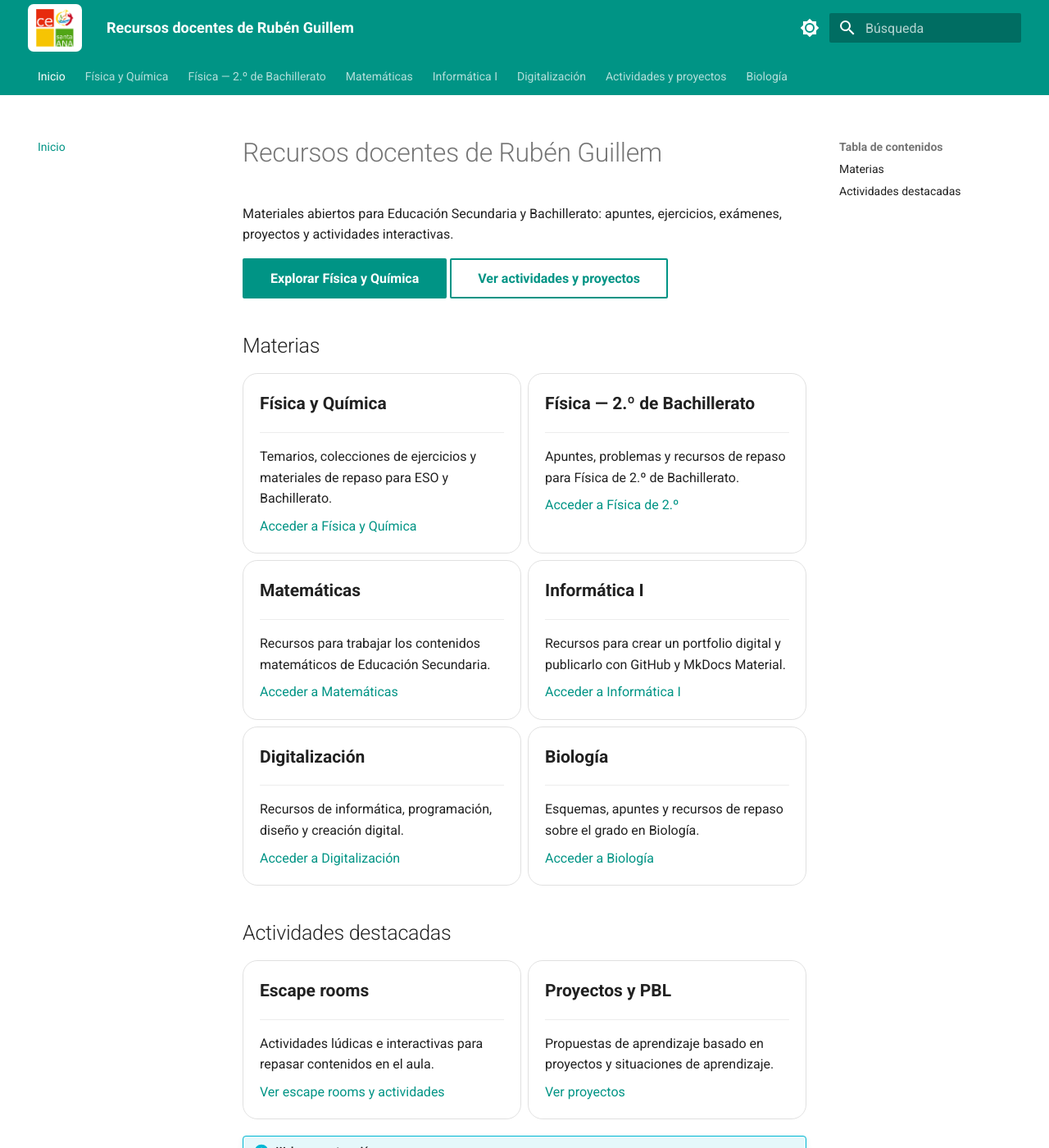
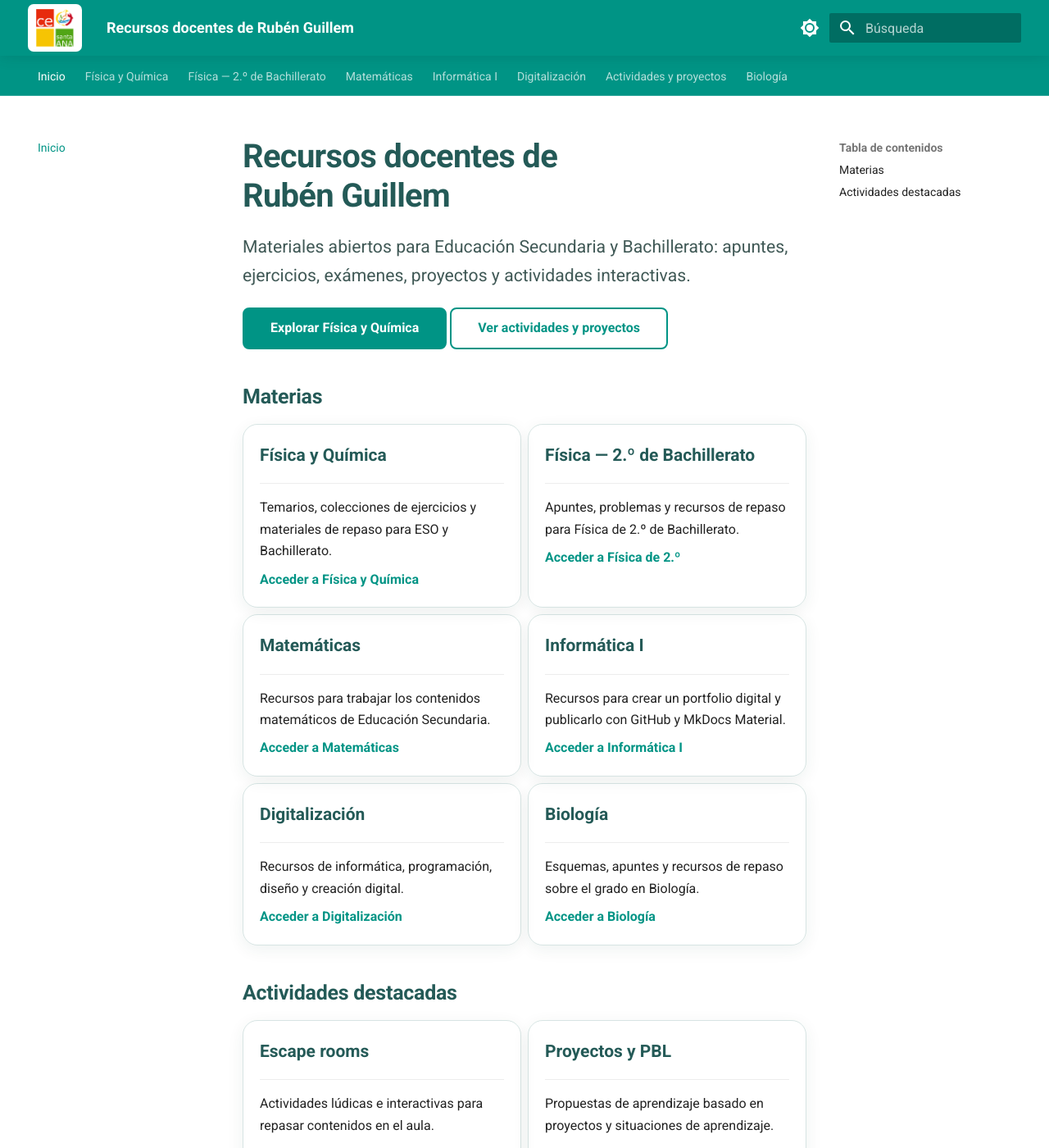
Before and after one commit to 5n7t99rb9d-web/recursos-docentes, an MkDocs documentation site: the page built from docs/index.md, in a window 1280 px wide and 1400 px high. Shown: the whole window at 82% size. Built offline with MkDocs 1.6.1 and Material for MkDocs 9.7.7, drawn with Linux system fonts in a browser that asks for light colours.

Commit message:
Prueba visual discreta del sitio docente

```diff
--- a/docs/stylesheets/extra.css
+++ b/docs/stylesheets/extra.css
@@ -60,3 +60,107 @@
     grid-template-columns: minmax(0, 1fr);
   }
 }
+/* Prueba visual discreta: conservar identidad de MkDocs Material. */
+[data-md-color-scheme="default"] {
+  --site-heading-color: #245a57;
+  --site-card-border: rgba(23, 96, 91, 0.17);
+  --site-card-shadow: 0 5px 20px rgba(16, 66, 63, 0.07);
+  --site-card-shadow-hover: 0 10px 26px rgba(16, 66, 63, 0.12);
+  --site-intro-color: #405956;
+}
+
+[data-md-color-scheme="slate"] {
+  --site-heading-color: #c8e5df;
+  --site-card-border: rgba(178, 222, 212, 0.22);
+  --site-card-shadow: 0 5px 20px rgba(0, 0, 0, 0.18);
+  --site-card-shadow-hover: 0 10px 26px rgba(0, 0, 0, 0.28);
+  --site-intro-color: #d1dedb;
+}
+
+/* Cabecera: mismo tono institucional, con algo más de profundidad. */
+.md-header {
+  box-shadow: 0 3px 14px rgba(0, 65, 61, 0.15);
+}
+
+.md-tabs {
+  border-bottom: 1px solid rgba(255, 255, 255, 0.16);
+}
+
+/* Jerarquía de lectura, sin tocar tablas, fórmulas ni documentos. */
+.md-typeset h1 {
+  color: var(--site-heading-color);
+  font-weight: 700;
+  letter-spacing: -0.018em;
+  line-height: 1.2;
+}
+
+.md-typeset h2 {
+  color: var(--site-heading-color);
+  font-weight: 600;
+  letter-spacing: -0.01em;
+}
+
+.md-typeset p,
+.md-typeset li {
+  line-height: 1.65;
+}
+
+/* Primera impresión de la portada. */
+.md-typeset #recursos-docentes-de-ruben-guillem {
+  max-width: 18ch;
+  margin-bottom: 0.75rem;
+  font-size: clamp(2rem, 3vw, 2.45rem);
+}
+
+.md-typeset #recursos-docentes-de-ruben-guillem + p {
+  max-width: 44rem;
+  color: var(--site-intro-color);
+  font-size: 1.06rem;
+  line-height: 1.65;
+}
+
+/* Tarjetas existentes: separar mejor sin alterar su distribución. */
+.md-typeset .grid.cards > ul > li {
+  border-color: var(--site-card-border);
+  box-shadow: var(--site-card-shadow);
+}
+
+.md-typeset .grid.cards > ul > li:hover,
+.md-typeset .grid.cards > ul > li:focus-within {
+  box-shadow: var(--site-card-shadow-hover);
+}
+
+.md-typeset .grid.cards > ul > li > p:first-child strong {
+  color: var(--site-heading-color);
+  font-weight: 700;
+}
+
+.md-typeset .grid.cards > ul > li a:not(.md-button) {
+  font-weight: 600;
+  text-underline-offset: 0.18em;
+}
+
+.md-typeset .grid.cards > ul > li a:not(.md-button):hover {
+  text-decoration: underline;
+}
+
+.md-typeset .md-button {
+  border-radius: 0.4rem;
+  transition: background-color 0.15s ease, box-shadow 0.15s ease;
+}
+
+.md-typeset a:focus-visible {
+  outline: 2px solid var(--md-accent-fg-color);
+  outline-offset: 3px;
+}
+
+@media (prefers-reduced-motion: reduce) {
+  .md-typeset .grid.cards > ul > li,
+  .md-typeset .md-button {
+    transition: none;
+  }
+
+  .md-typeset .grid.cards > ul > li:hover {
+    transform: none;
+  }
+}
```
